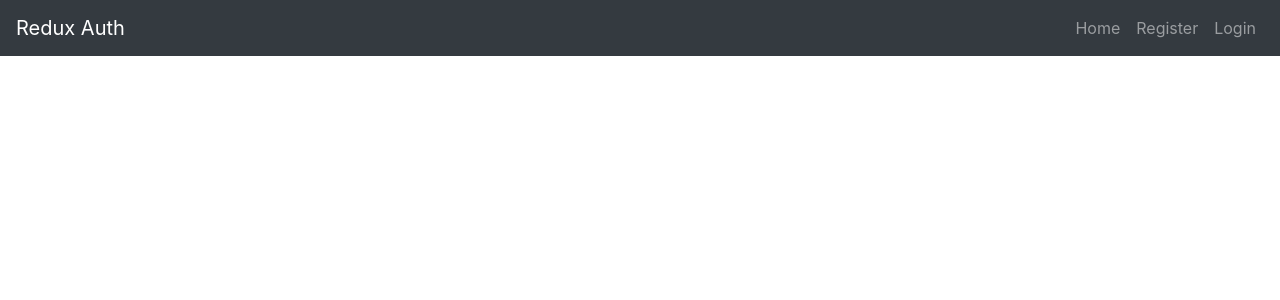
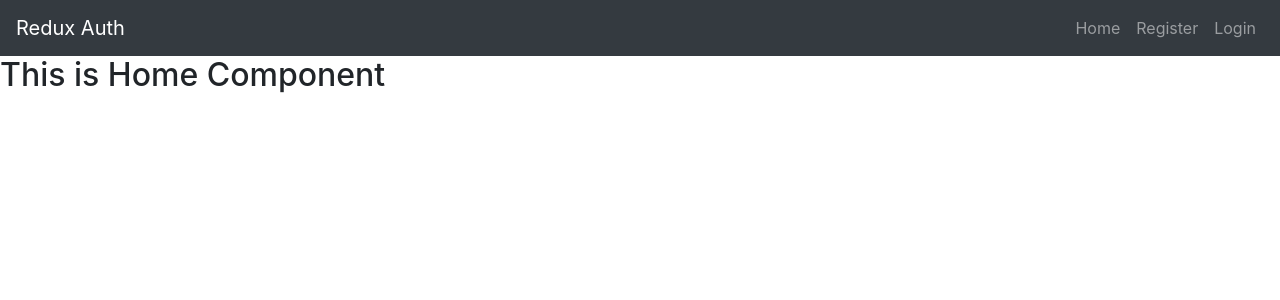
Before and after one commit to kamilamin/MERN-JWT-Auth, a React (Create React App) app in the folder frontend/: page / in a window 1280 px wide. Shown: the top 300 px of the page. Built offline with nearby package versions, Linux system fonts and the light colour scheme.

Commit message:
--Commit: Implement Routing in App

```diff
--- a/frontend/src/App.js
+++ b/frontend/src/App.js
@@ -1,13 +1,25 @@
-import React, { Component } from 'react';
-import Navbar from './components/Navbar';
-import 'bootstrap/dist/css/bootstrap.min.css';
+import React, { Component } from "react";
+import "bootstrap/dist/css/bootstrap.min.css";
+import { BrowserRouter as Router, Route } from "react-router-dom";
+
+import Navbar from "./components/Navbar";
+import Home from "./components/Home";
+import Login from "./components/Login";
+import Register from "./components/Registration";
 
 class App extends Component {
   render() {
     return (
-      <div>
-        <Navbar />
-      </div>
+      <Router>
+        <div>
+          <Navbar />
+          <Route exact path="/" component={Home} />
+          <div class="container">
+            <Route exact path="/register" component={Register} />
+            <Route exact path="/login" component={Login} />
+          </div>
+        </div>
+      </Router>
     );
   }
 }
```
